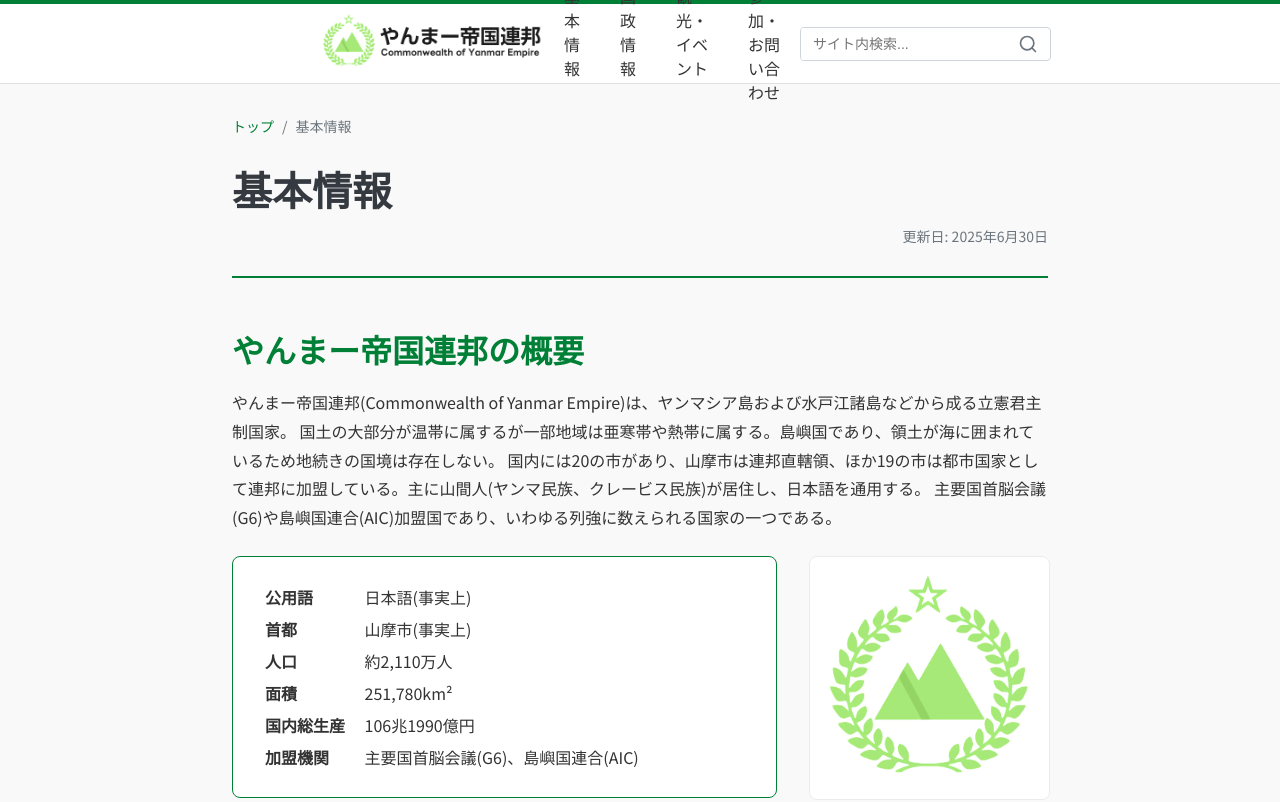
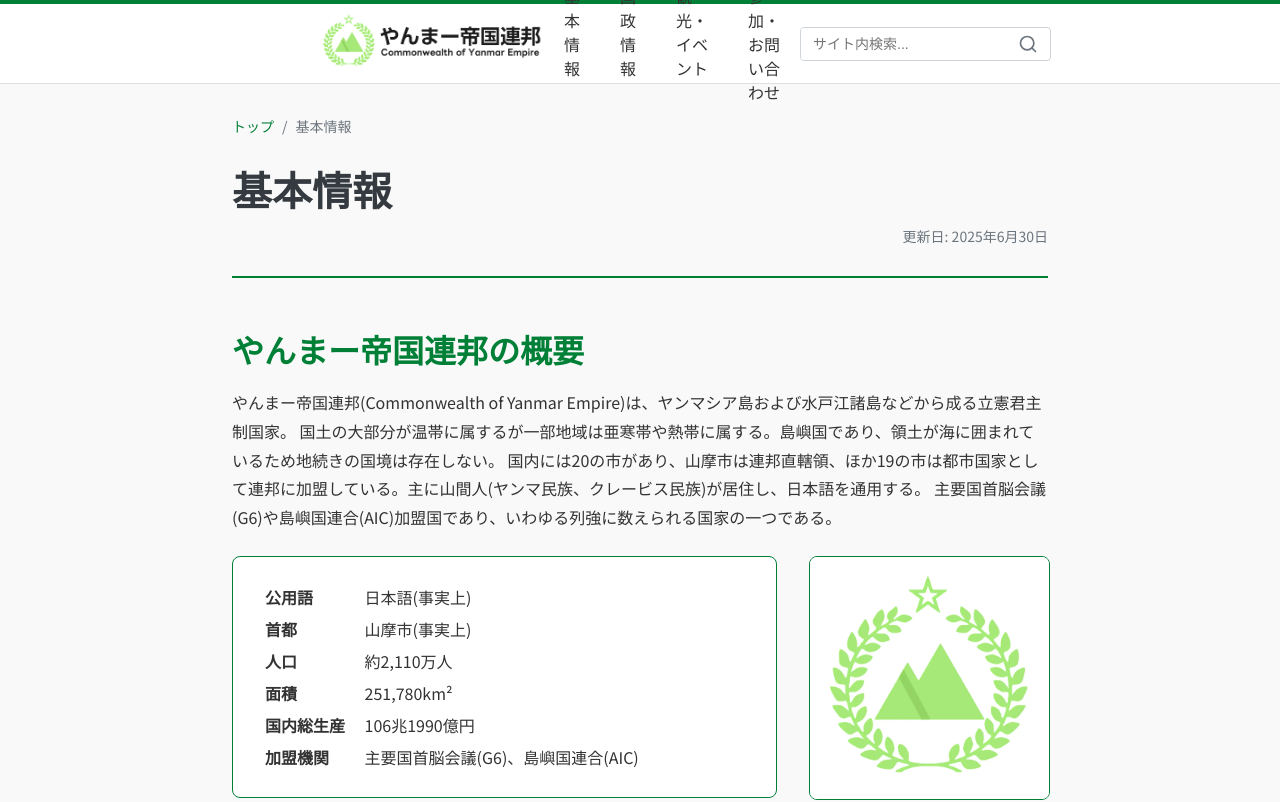
Before and after one commit to yama9832/cye_website, a Vue app: page /about in a window 1280 px wide. Shown: the top 802 px of the page. Built offline with nearby package versions, Linux system fonts and the light colour scheme.

Commit message:
微修正

```diff
--- a/src/views/AboutView.vue
+++ b/src/views/AboutView.vue
@@ -247,7 +247,7 @@ export default {
   height: 100%;
   object-fit: cover;
   border-radius: 8px;
-  border: 1px solid #e9ecef;
+  border: 1px solid #008037;
 }
 
 
```
